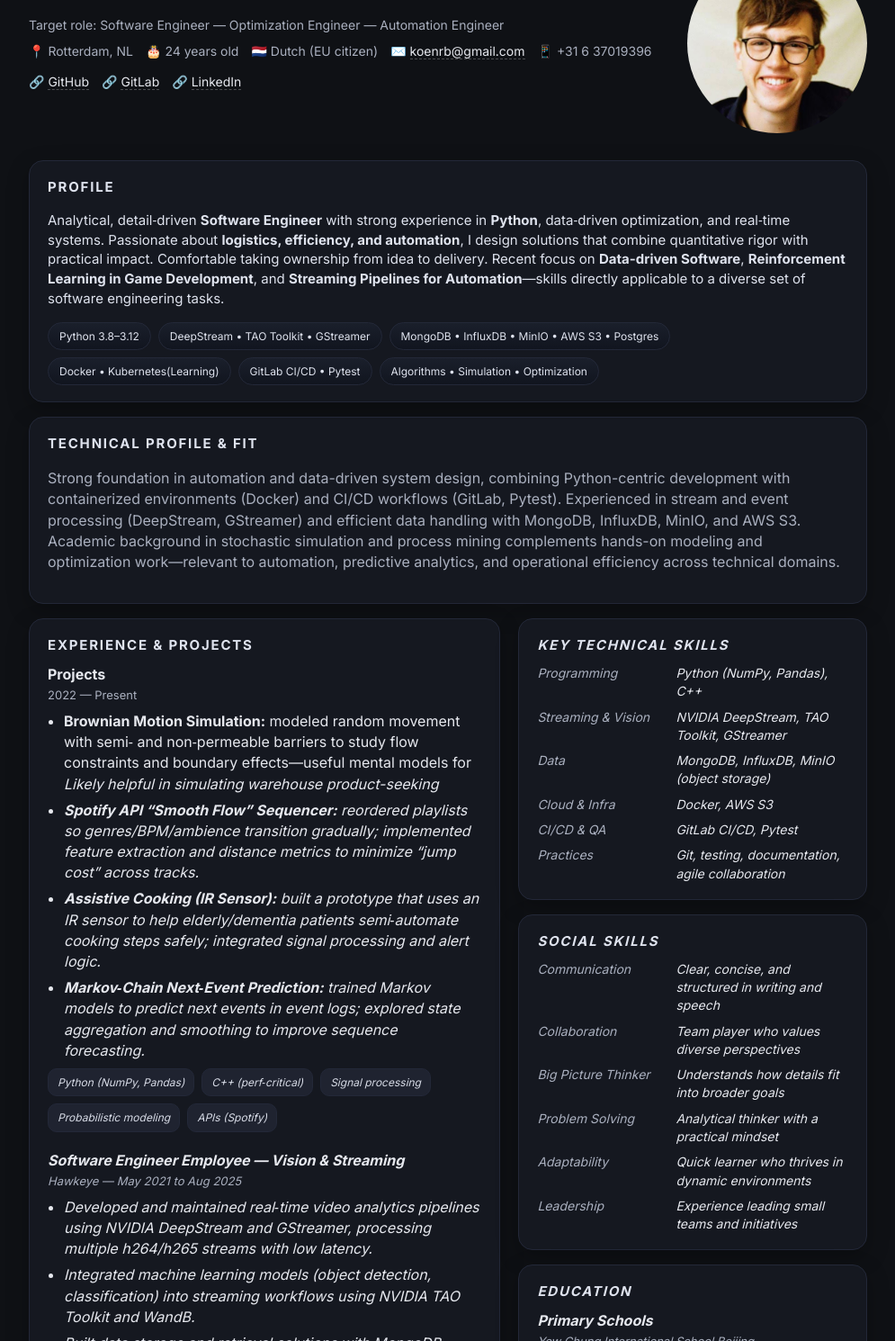
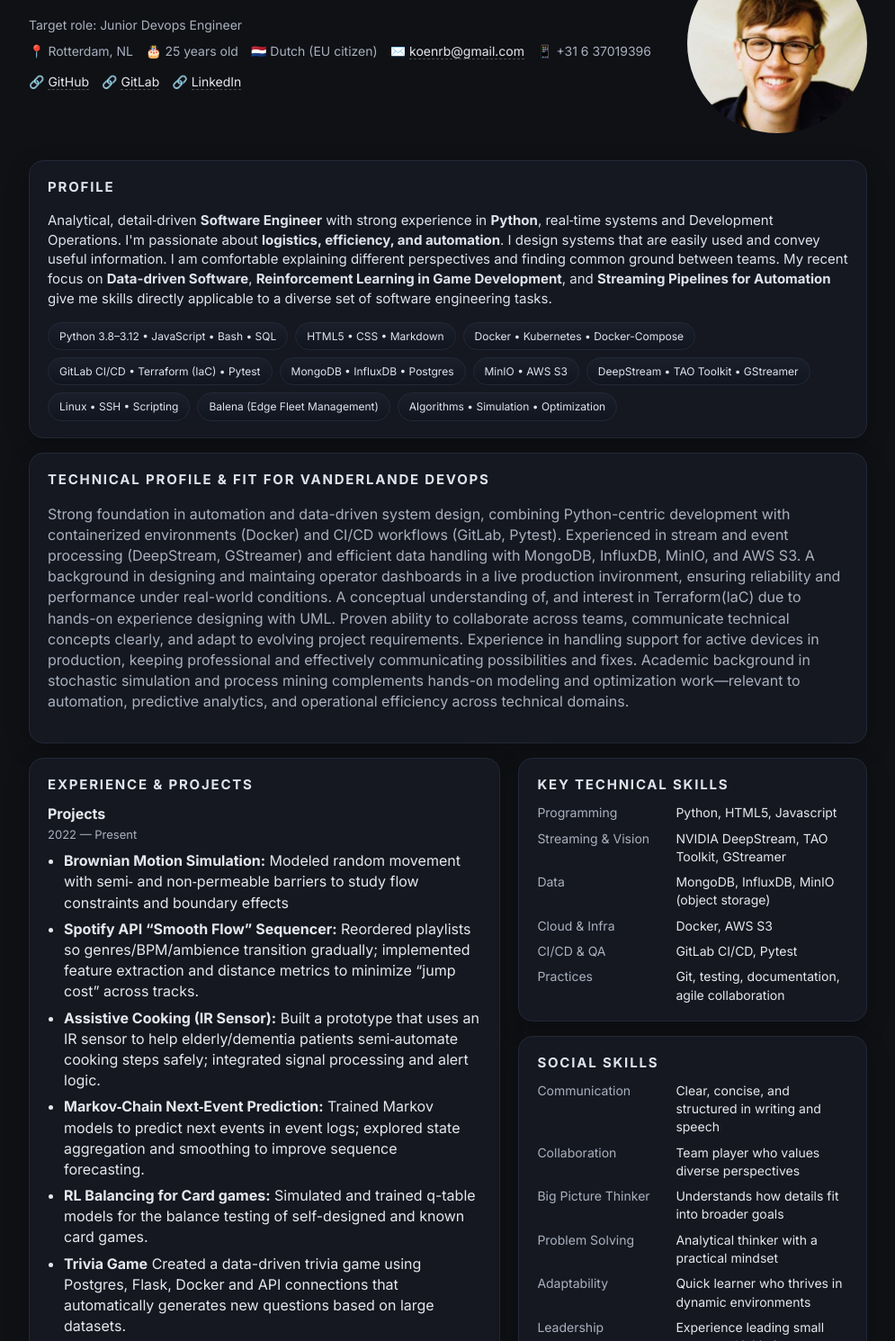
Before and after one commit to KoenRB/CV, a plain HTML site: page vanderlande.html in a window 1280 px wide. Shown: the part 100-1590 px from the top of the page at 90% size, without its empty margins (142-1137 px from the left). Drawn offline with Linux system fonts and the light colour scheme.

Commit message:
changed bday and added vanderlande CV

```diff
--- a/index.html
+++ b/vanderlande.html
@@ -147,11 +147,11 @@
     <header class="hero">
       <div class="hero-left">
         <div class="name">Koen Rabenberg</div>
-        <div class="role">Target role: Software Engineer — Optimization Engineer — Automation Engineer </div>
+        <div class="role">Target role: Junior Devops Engineer</div>
 
         <div class="contact">
           <span>📍 Rotterdam, NL</span>
-          <span>🎂 24 years old</span>
+          <span>🎂 25 years old</span>
           <span>🇳🇱 Dutch (EU citizen)</span>
           <span>✉️ <a href="mailto:koenrb@gmail.com">koenrb@gmail.com</a></span>
           <span>📱 +31 6 37019396</span>
@@ -172,27 +172,41 @@
       <h2>Profile</h2>
       <p class="summary">
         Analytical, detail‑driven <strong>Software Engineer</strong> with strong experience in
-        <strong>Python</strong>, data‑driven optimization, and real‑time systems. Passionate about
-        <strong>logistics, efficiency, and automation</strong>, I design solutions that combine quantitative rigor with practical impact.
-        Comfortable taking ownership from idea to delivery. Recent focus on <strong>Data-driven Software</strong>, <strong>Reinforcement Learning in Game Development</strong>,
-        and <strong>Streaming Pipelines for Automation</strong>—skills directly applicable to a diverse set of software engineering tasks.
+        <strong>Python</strong>, real‑time systems and Development Operations. I'm passionate about
+        <strong>logistics, efficiency, and automation</strong>. I design systems that are easily used and convey useful information.
+        I am comfortable explaining different perspectives and finding common ground between teams. My recent focus on <strong>Data-driven Software</strong>, <strong>Reinforcement Learning in Game Development</strong>,
+        and <strong>Streaming Pipelines for Automation</strong> give me skills directly applicable to a diverse set of software engineering tasks.
       </p>
-      <div class="chips">
-        <span class="badge">Python 3.8–3.12</span>
+    <div class="chips">
+        <span class="badge">Python 3.8–3.12 • JavaScript • Bash • SQL</span>
+        <span class="badge">HTML5 • CSS • Markdown</span>
+
+        <span class="badge">Docker • Kubernetes • Docker-Compose</span>
+        <span class="badge">GitLab CI/CD • Terraform (IaC) • Pytest</span>
+
+        <span class="badge">MongoDB • InfluxDB • Postgres</span>
+        <span class="badge">MinIO • AWS S3</span>
+
         <span class="badge">DeepStream • TAO Toolkit • GStreamer</span>
-        <span class="badge">MongoDB • InfluxDB • MinIO • AWS S3 • Postgres</span>
-        <span class="badge">Docker • Kubernetes(Learning)</span>
-        <span class="badge">GitLab CI/CD • Pytest</span>
+
+        <span class="badge">Linux • SSH • Scripting</span>
+        <span class="badge">Balena (Edge Fleet Management)</span>
+
         <span class="badge">Algorithms • Simulation • Optimization</span>
-      </div>
+    </div>
+
     </section>
     <section>
-      <h2>Technical Profile & Fit</h2>
+      <h2>Technical Profile & Fit for Vanderlande Devops</h2>
       <p class="muted">
         Strong foundation in automation and data-driven system design, combining Python-centric development with containerized
         environments (Docker) and CI/CD workflows (GitLab, Pytest). Experienced in stream and event processing (DeepStream,
-        GStreamer) and efficient data handling with MongoDB, InfluxDB, MinIO, and AWS S3. Academic background in stochastic
-        simulation and process mining complements hands-on modeling and optimization work—relevant to automation,
+        GStreamer) and efficient data handling with MongoDB, InfluxDB, MinIO, and AWS S3. A background in designing and maintaing operator dashboards
+        in a live production invironment, ensuring reliability and performance under real-world conditions.
+        A conceptual understanding of, and interest in Terraform(IaC) due to hands-on experience designing with UML.
+        Proven ability to collaborate across teams, communicate technical concepts clearly, and adapt to evolving project requirements.
+        Experience in handling support for active devices in production, keeping professional and effectively communicating possibilities and fixes.
+        Academic background in stochastic simulation and process mining complements hands-on modeling and optimization work—relevant to automation,
         predictive analytics, and operational efficiency across technical domains.
       </p>
     </section>
@@ -207,17 +221,19 @@
               <h3>Projects</h3>
               <div class="meta">2022 — Present</div>
               <ul>
-                <li><strong>Brownian Motion Simulation:</strong> modeled random movement with semi‑ and non‑permeable barriers to study flow constraints and boundary effects—useful mental models for <em> Likely helpful in simulating warehouse product-seeking</li>
-                <li><strong>Spotify API “Smooth Flow” Sequencer:</strong> reordered playlists so genres/BPM/ambience transition gradually; implemented feature extraction and distance metrics to minimize “jump cost” across tracks.</li>
-                <li><strong>Assistive Cooking (IR Sensor):</strong> built a prototype that uses an IR sensor to help elderly/dementia patients semi‑automate cooking steps safely; integrated signal processing and alert logic.</li>
-                <li><strong>Markov‑Chain Next‑Event Prediction:</strong> trained Markov models to predict next events in event logs; explored state aggregation and smoothing to improve sequence forecasting.</li>
+                <li><strong>Brownian Motion Simulation:</strong> Modeled random movement with semi‑ and non‑permeable barriers to study flow constraints and boundary effects
+                <li><strong>Spotify API “Smooth Flow” Sequencer:</strong> Reordered playlists so genres/BPM/ambience transition gradually; implemented feature extraction and distance metrics to minimize “jump cost” across tracks.</li>
+                <li><strong>Assistive Cooking (IR Sensor):</strong> Built a prototype that uses an IR sensor to help elderly/dementia patients semi‑automate cooking steps safely; integrated signal processing and alert logic.</li>
+                <li><strong>Markov‑Chain Next‑Event Prediction:</strong> Trained Markov models to predict next events in event logs; explored state aggregation and smoothing to improve sequence forecasting.</li>
+                <li><strong>RL Balancing for Card games:</strong> Simulated and trained q-table models for the balance testing of self-designed and known card games.</li>
+                <li><strong>Trivia Game</strong> Created a data-driven trivia game using Postgres, Flask, Docker and API connections that automatically generates new questions based on large datasets.</li>
               </ul>
               <div class="chips">
-                <span class="chip">Python (NumPy, Pandas)</span>
+                <span class="chip">Python</span>
                 <span class="chip">C++ (perf‑critical)</span>
                 <span class="chip">Signal processing</span>
                 <span class="chip">Probabilistic modeling</span>
-                <span class="chip">APIs (Spotify)</span>
+                <span class="chip">APIs (Spotify, Balena, Telegraf, etc...)</span>
               </div>
 
               <h3 style="margin-top:20px">Software Engineer Employee — Vision & Streaming</h3>
@@ -261,7 +277,7 @@
           <h2>Key Technical Skills</h2>
           <div class="list">
             <div class="kv">
-              <div>Programming</div><div>Python (NumPy, Pandas), C++</div>
+              <div>Programming</div><div>Python, HTML5, Javascript</div>
               <div>Streaming & Vision</div><div>NVIDIA DeepStream, TAO Toolkit, GStreamer</div>
               <div>Data</div><div>MongoDB, InfluxDB, MinIO (object storage)</div>
               <div>Cloud & Infra</div><div>Docker, AWS S3</div>
@@ -305,7 +321,7 @@
               <li>Data Analytics for Engineers • Process Mining • Stochastic Simulation</li>
               <li>Probability & Statistics • Statistics & Machine Learning • Responsible Data Science</li>
               <li>Engineering Design • Computer Networks & Security</li>
-              <li><i>For other completed courses please refer to the attached document.</i></li>
+              <li><i>For other completed courses please ask for the comprehensive list.</i></li>
             </ul>
           </div>
         </section>
```
Also changed, not shown: canon.html (+1 -1 lines).
